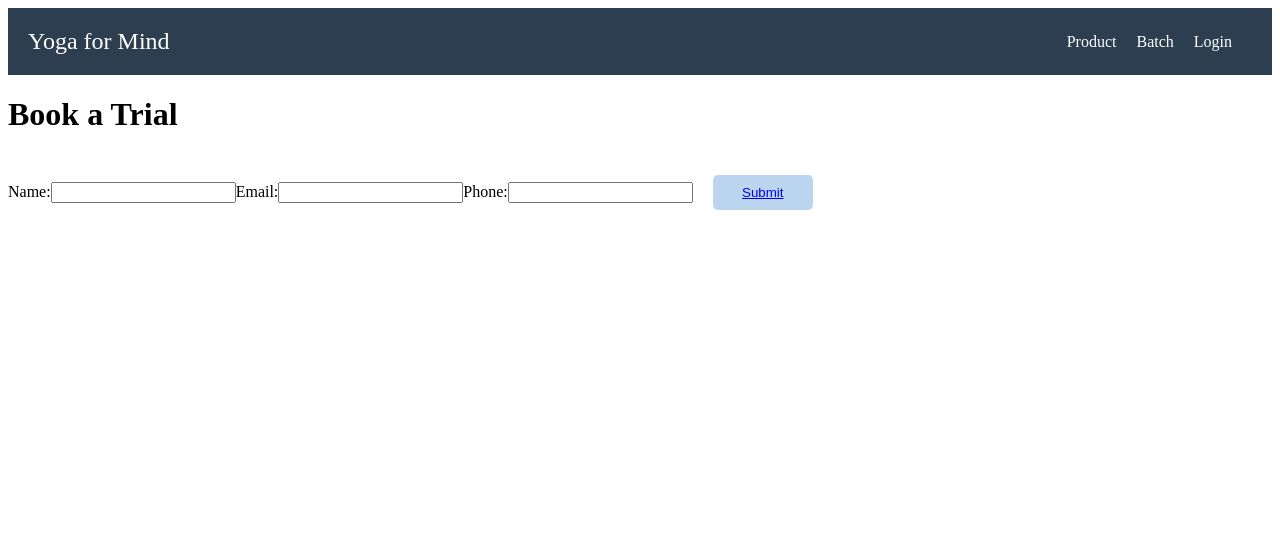
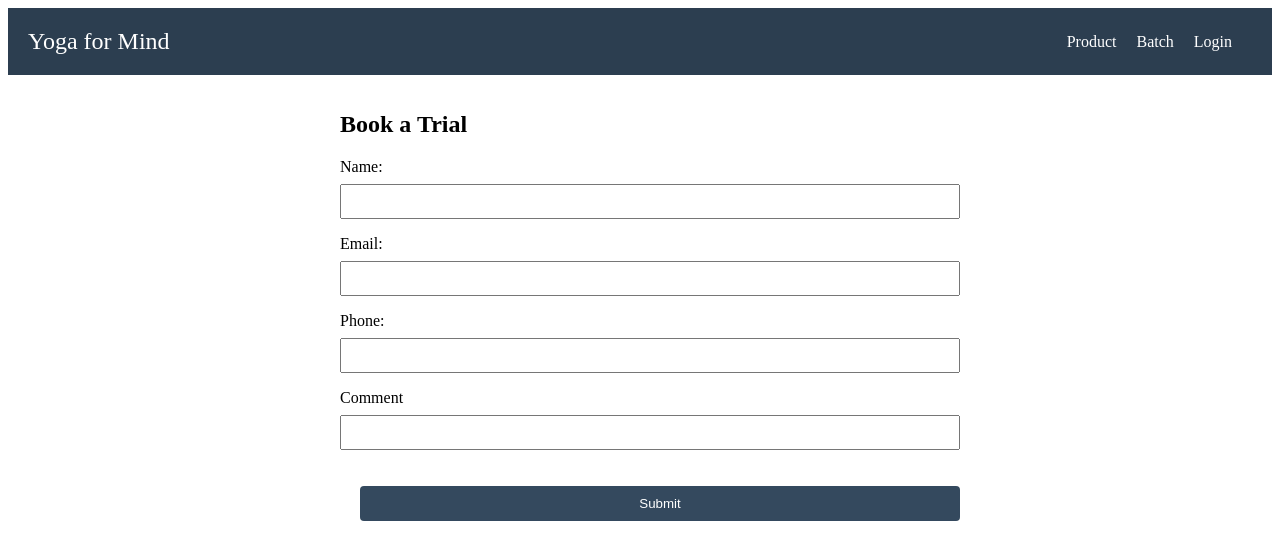
Before and after one commit to mohitkg01/yogaapp, a React (Create React App) app: page /trial in a window 1280 px wide. Shown: the top 560 px of the page. Built offline with nearby package versions, Linux system fonts and the light colour scheme.

Commit message:
Book trail page added

```diff
--- /dev/null
+++ b/src/Styles/Bookpage.css
@@ -0,0 +1,51 @@
+.book-trial {
+    max-width: 600px;
+    margin: 0 auto;
+    padding: 20px;
+  }
+
+  .book-trial h1 {
+    font-size: 24px;
+    margin-bottom: 20px;
+  }
+
+  .book-trial form {
+    display: flex;
+    flex-direction: column;
+  }
+
+  .book-trial label {
+    margin-bottom: 8px;
+  }
+
+  .book-trial input {
+    padding: 8px;
+    margin-bottom: 16px;
+    width: 100%;
+  }
+
+  .book-trial button {
+    padding: 10px 20px;
+    background-color:  #34495e;
+    border: none;
+    border-radius: 4px;
+    cursor: pointer;
+    width: 100%;
+  }
+  .book-trial a{
+    color: white;
+    text-decoration: none;
+  }
+  .book-trial button:hover {
+    background-color: rgb(242, 147, 52);
+  }
+
+  @media screen and (max-width: 600px) {
+    .book-trial {
+      padding: 10px;
+    }
+
+    .book-trial h1 {
+      font-size: 20px;
+    }
+  }
--- a/src/components/Bookpage.jsx
+++ b/src/components/Bookpage.jsx
@@ -1,5 +1,6 @@
 import React from 'react'
-import { Link } from 'react-router-dom'
+import { Link } from 'react-router-dom';
+import '../Styles/Bookpage.css'
 const Bookpage = () => {
 
     const showMessage=()=>{
@@ -17,7 +18,8 @@ const Bookpage = () => {
 
       <label htmlFor="phone">Phone:</label>
       <input type="tel" id="phone" name="phone" required />
-
+      <label htmlFor="phone">Comment</label>
+      <input type="text" id="phone" name="comment" required />
       <button type="submit" onClick={showMessage}><Link to="/">Submit</Link></button>
     </form>
   </div>
```
Also changed, not shown: src/Styles/Header.css (+0 -7 lines).
